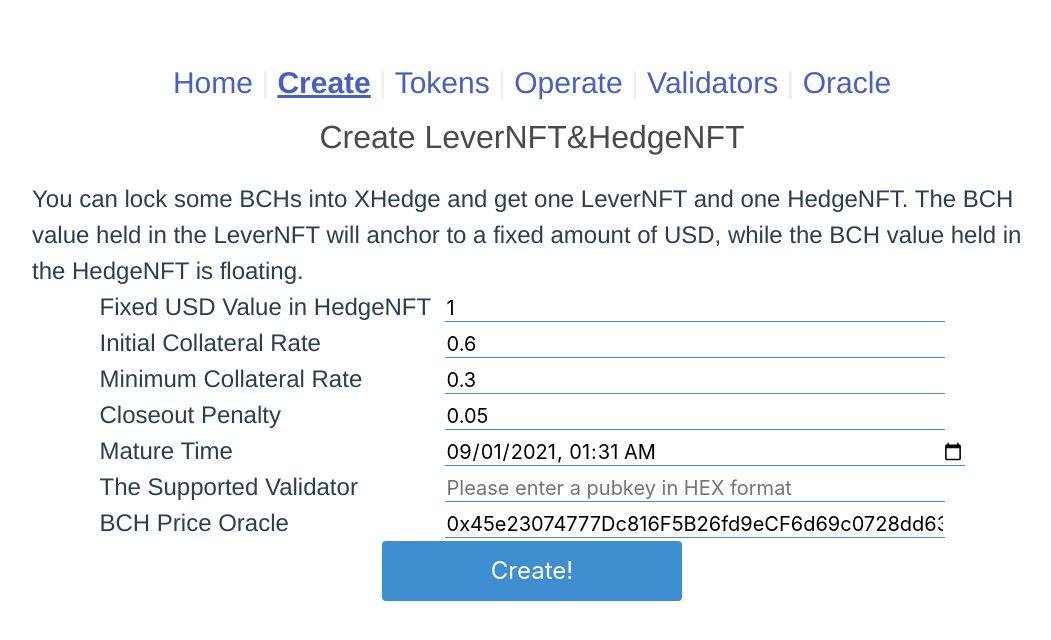
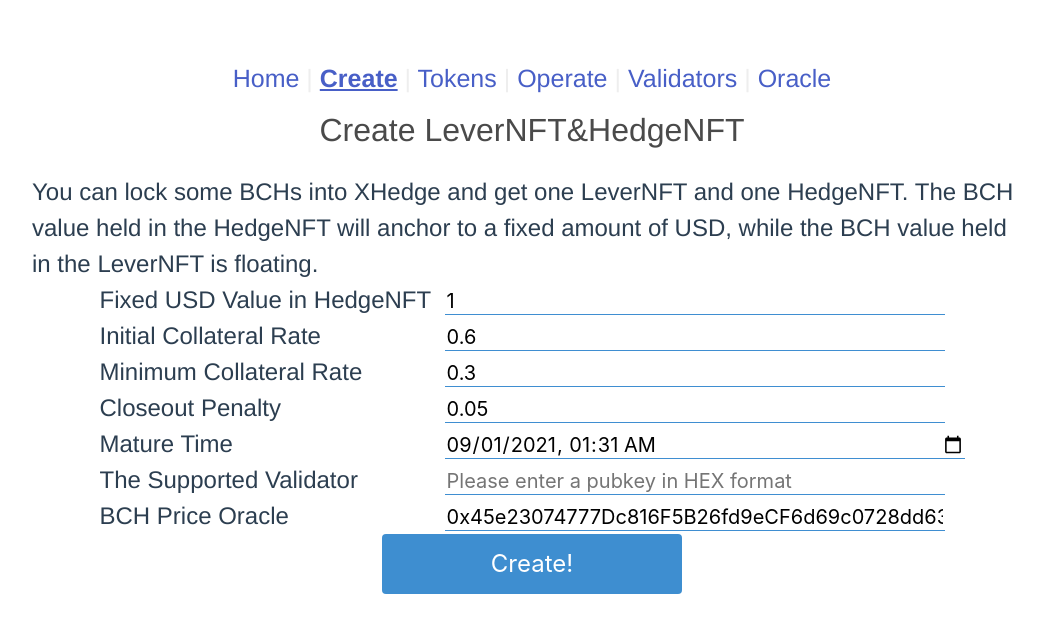
Before and after one commit to xhedge/xhedge-frontend, a Vue app: page /create in a window 1280 px wide. Shown: the top 640 px of the page, without its empty margins (108-1159 px from the left). Built offline with nearby package versions, Linux system fonts and the light colour scheme.

Commit message:
Update rpc url, adjust font size, fix typos

```diff
--- a/src/App.vue
+++ b/src/App.vue
@@ -1,5 +1,5 @@
 <template>
-  <div id="nav" style="font-size: 30px">
+  <div id="nav" style="font-size: 25px">
     <router-link tag="li" to="/">Home</router-link><span style="color: #EEEEEE"> | </span>
     <router-link tag="li" to="/create">Create</router-link><span style="color: #EEEEEE"> | </span>
     <router-link tag="li" to="/mytokens">Tokens</router-link><span style="color: #EEEEEE"> | </span>
--- a/src/index.css
+++ b/src/index.css
@@ -9,7 +9,7 @@
 
 .router-link-active,
 .router-link-exact-active {
-  font-size: 30px;
+  font-size: 25px;
   font-weight: bold;
   cursor: pointer;
   text-decoration: underline;
--- a/src/views/Create.vue
+++ b/src/views/Create.vue
@@ -1,8 +1,10 @@
 <template>
   <p style="font-size: 8px">&nbsp;</p>
-  <h3 class="subtitle is-3">Create LeverNFT&HedgeNFT</h3>
+  <h4 class="subtitle is-3">Create LeverNFT&HedgeNFT</h4>
   <div class="normal">
-    You can lock some BCHs into XHedge and get one LeverNFT and one HedgeNFT. The BCH value held in the LeverNFT will anchor to a fixed amount of USD, while the BCH value held in the HedgeNFT is floating.<br/>
+    You can lock some BCHs into XHedge and get one LeverNFT and one HedgeNFT.
+    The BCH value held in the HedgeNFT will anchor to a fixed amount of USD,
+    while the BCH value held in the LeverNFT is floating.<br/>
    <table style="margin: auto">
    <tr><td>Fixed USD Value in HedgeNFT&nbsp;&nbsp;</td>
    <td><input class="userinput" v-model="hedgeValue" type="text" placeholder="Please enter a number such as 9.8"></td></tr>
--- a/src/views/Home.vue
+++ b/src/views/Home.vue
@@ -1,6 +1,6 @@
 <template>
   <p style="font-size: 8px">&nbsp;</p>
-  <h3 class="subtitle is-3">Pure DApp for XHedge</h3>
+  <h4 class="subtitle is-3">Pure DApp for XHedge</h4>
   <div class="normal">
     XHedge is a smart contract which can split BCH into LeverNFT and HedgeNFT. It also supports the LeverDay PoS scheme to allow validator election by coin-days.<br/>
     Here, you can:<br/>
--- a/src/views/MyTokens.vue
+++ b/src/views/MyTokens.vue
@@ -1,6 +1,6 @@
 <template>
   <p style="font-size: 8px">&nbsp;</p>
-  <h3 class="subtitle is-3">List tokens</h3>
+  <h4 class="subtitle is-3">List tokens</h4>
   <div class="normal">
    <p style="text-align: center">
    <button class="button is-info" @click="list" :disabled="isListing">List tokens owned by:</button>&nbsp;
--- a/src/views/Operate.vue
+++ b/src/views/Operate.vue
@@ -1,6 +1,6 @@
 <template>
   <p style="font-size: 8px">&nbsp;</p>
-  <h3 class="subtitle is-3">Operate My NFT</h3>
+  <h4 class="subtitle is-3">Operate My NFT</h4>
   <div class="normal">
    <p style="text-align: center">The operated NFT: <input class="userinput" v-model="tokenId" type="number" placeholder="Please enter the ID of you LeverNFT or HedgeNFT"></p>
    <br/>
--- a/src/views/Oracle.vue
+++ b/src/views/Oracle.vue
@@ -1,6 +1,6 @@
 <template>
   <p style="font-size: 8px">&nbsp;</p>
-  <h3 class="subtitle is-3">Oracle</h3>
+  <h4 class="subtitle is-3">Oracle</h4>
   <div class="normal">
    <p>Address: <a href="https://www.smartscan.cash/address/0x45e23074777Dc816F5B26fd9eCF6d69c0728dd63">0x45e23074777Dc816F5B26fd9eCF6d69c0728dd63</a></p>
    <p style="text-align: center">
@@ -284,7 +284,8 @@ const PERIOD_SIZE = 30 * 60;
 async function loadPairs() {
   // const provider = new ethers.providers.Web3Provider(window.ethereum);
   const provider = new ethers.providers.JsonRpcProvider({
-    url    : 'https://rpc.uatvo.com',
+    // url    : 'https://rpc.uatvo.com',
+    url    : 'http://13.214.157.111:8545',
     timeout: 5000,
   });
 
--- a/src/views/Validators.vue
+++ b/src/views/Validators.vue
@@ -1,6 +1,6 @@
 <template>
   <p style="font-size: 8px">&nbsp;</p>
-  <h3 class="subtitle is-3">List Validators</h3>
+  <h4 class="subtitle is-3">List Validators</h4>
   <div class="normal">
    <p style="text-align: center">
      <button class="button is-info" @click="getAllValidators" :disabled="isListing">List Validators</button>
@@ -52,8 +52,9 @@
 async function getAllValidators() {
   // const provider = new ethers.providers.Web3Provider(window.ethereum);
   const provider = new ethers.providers.JsonRpcProvider({
-    url    : 'https://rpc.uatvo.com',
-    timeout: 2000,
+    // url    : 'https://rpc.uatvo.com',
+    url    : 'http://13.214.157.111:8545',
+    timeout: 5000,
   });
 
   return await provider.send('sbch_validatorsInfo', []);
@@ -62,8 +63,9 @@ async function getAllValidators() {
 async function getPosVotes() {
   // const provider = new ethers.providers.Web3Provider(window.ethereum);
   const provider = new ethers.providers.JsonRpcProvider({
-    url    : 'https://rpc.uatvo.com',
-    timeout: 2000,
+    // url    : 'https://rpc.uatvo.com',
+    url    : 'http://13.214.157.111:8545',
+    timeout: 5000,
   });
   const xhedge = new ethers.Contract(XHedgeAddress, XHedgeABI, provider);
 
```
